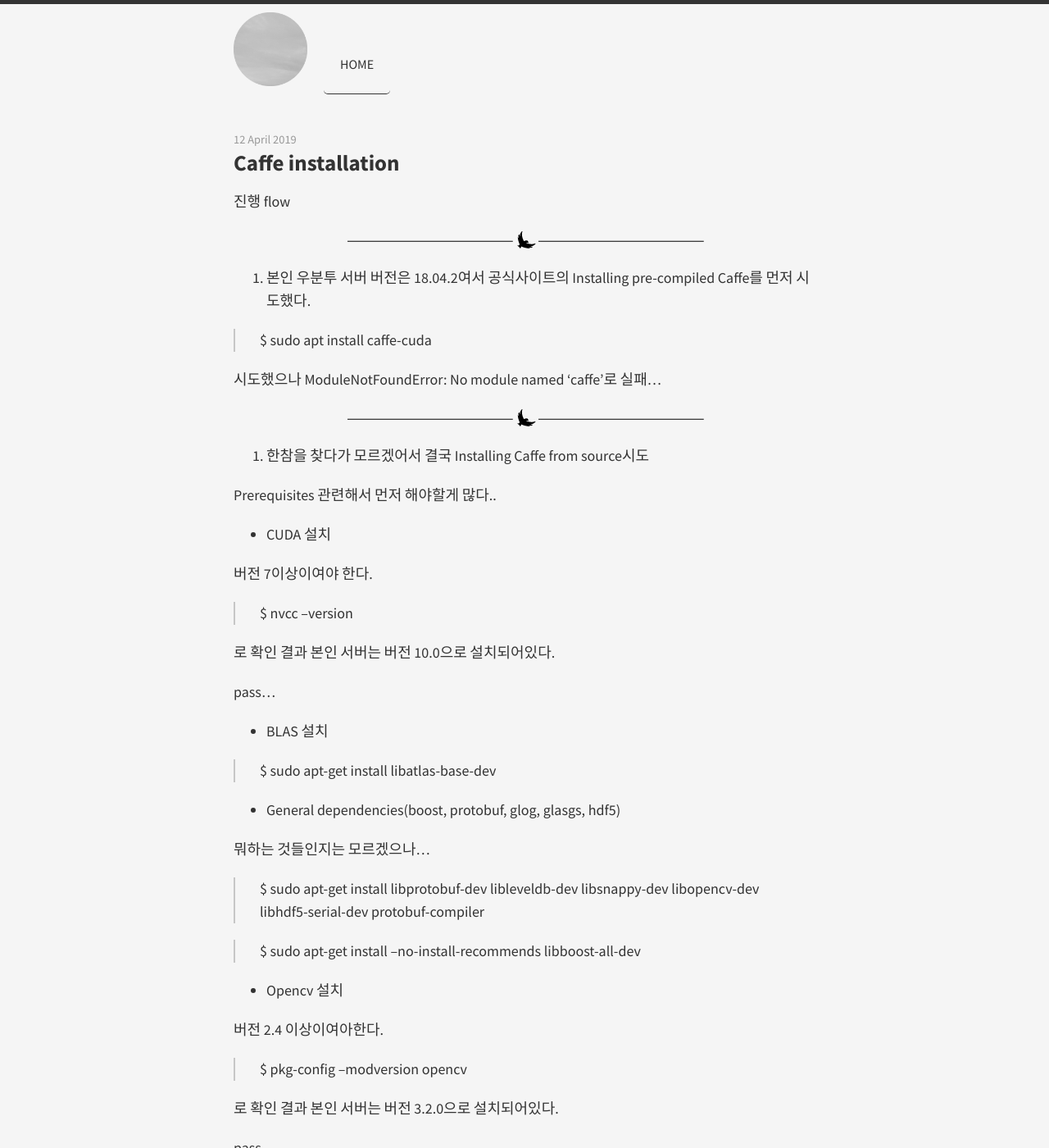
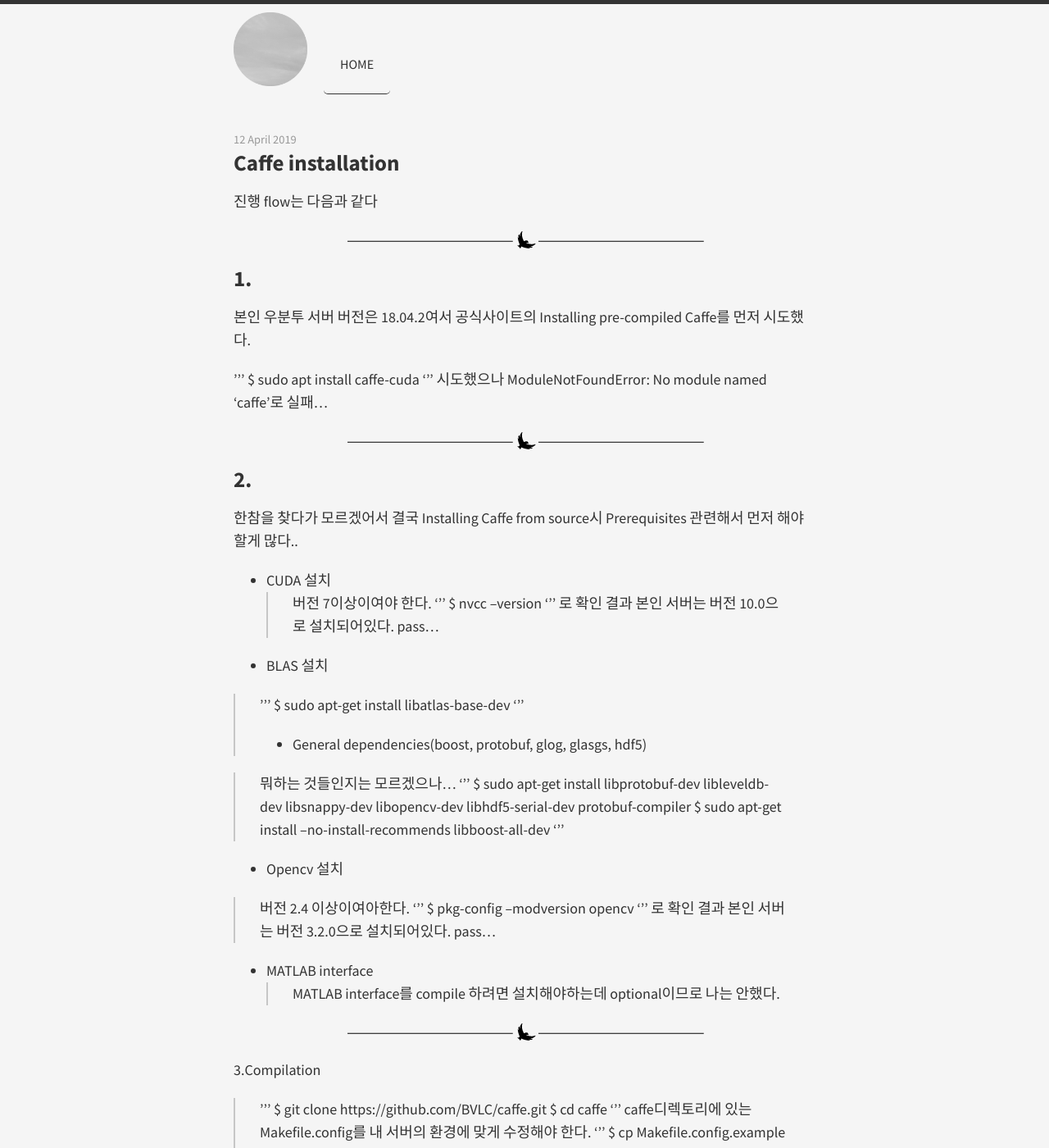
Before and after one commit to hsh1108/hsh1108.github.io, a Jekyll site: the page built from _posts/2019-04-12-Caffe-installation.md, in a window 1280 px wide and 1400 px high. Shown: the whole window at 82% size. Built offline with Jekyll 4.4.1, drawn with Linux system fonts in a browser that asks for light colours; some of the changed text lies outside the part shown.

Commit message:
caffe installation

```diff
--- a/_posts/2019-04-12-Caffe-installation.md
+++ b/_posts/2019-04-12-Caffe-installation.md
@@ -3,80 +3,82 @@ layout: post
 title: Caffe installation
 ---
 
-진행 flow
+진행 flow는 다음과 같다
 
----
+- - -
 
-1. 본인 우분투 서버 버전은 18.04.2여서 공식사이트의 Installing pre-compiled Caffe를 먼저 시도했다.
+## 1.
+본인 우분투 서버 버전은 18.04.2여서 공식사이트의 Installing pre-compiled Caffe를 먼저 시도했다.
 
-> $ sudo apt install caffe-cuda
-
+'''
+$ sudo apt install caffe-cuda
+'''
 시도했으나 ModuleNotFoundError: No module named 'caffe'로 실패...
 
----
+- - -
 
-2. 한참을 찾다가 모르겠어서 결국  Installing Caffe from source시도
-
+## 2.
+한참을 찾다가 모르겠어서 결국  Installing Caffe from source시
 Prerequisites 관련해서 먼저 해야할게 많다..
 
 - CUDA 설치
-
+>
 버전 7이상이여야 한다.
-
-> $ nvcc --version
-
+'''
+$ nvcc --version
+'''
 로 확인 결과 본인 서버는 버전 10.0으로 설치되어있다.
-
 pass...
 
 - BLAS 설치
 
-> $ sudo apt-get install libatlas-base-dev
-
+>
+'''
+$ sudo apt-get install libatlas-base-dev
+'''
 - General dependencies(boost, protobuf, glog, glasgs, hdf5)
 
+>
 뭐하는 것들인지는 모르겠으나...
-
-> $ sudo apt-get install libprotobuf-dev libleveldb-dev libsnappy-dev libopencv-dev libhdf5-serial-dev protobuf-compiler
-
-> $ sudo apt-get install --no-install-recommends libboost-all-dev
+'''
+$ sudo apt-get install libprotobuf-dev libleveldb-dev libsnappy-dev libopencv-dev libhdf5-serial-dev protobuf-compiler
+$ sudo apt-get install --no-install-recommends libboost-all-dev
+'''
 
 - Opencv 설치
 
+>
 버전 2.4 이상이여아한다.
-
-> $ pkg-config --modversion opencv
-
+'''
+$ pkg-config --modversion opencv
+'''
 로 확인 결과 본인 서버는 버전 3.2.0으로 설치되어있다.
-
 pass...
 
 - MATLAB interface
-
+>
 MATLAB interface를 compile 하려면 설치해야하는데 optional이므로 나는 안했다.
 
----
+- - -
 
-3.
-Compilation
+3.Compilation
 
-> $ git clone https://github.com/BVLC/caffe.git
-
-> $ cd caffe
-
+>
+'''
+$ git clone https://github.com/BVLC/caffe.git
+$ cd caffe
+'''
 caffe디렉토리에 있는 Makefile.config를 내 서버의 환경에 맞게 수정해야 한다.
-
-> $ cp Makefile.config.example Makefile.config
-
+'''
+$ cp Makefile.config.example Makefile.config
+'''
 https://github.com/BVLC/caffe/pull/1667 를 참조해서 자신의 환경에 맞게 수정하라는데..
-
 내가 주석제거한 부분은 다음과 같다.
-
-> USE_CUDNN :=1
-
-> OPENCV_VERSION := 3
-
-> CUDA_DIR
+'''
+USE_CUDNN :=1
+OPENCV_VERSION := 3
+CUDA_DIR
+'''
 
 ---
 
```
